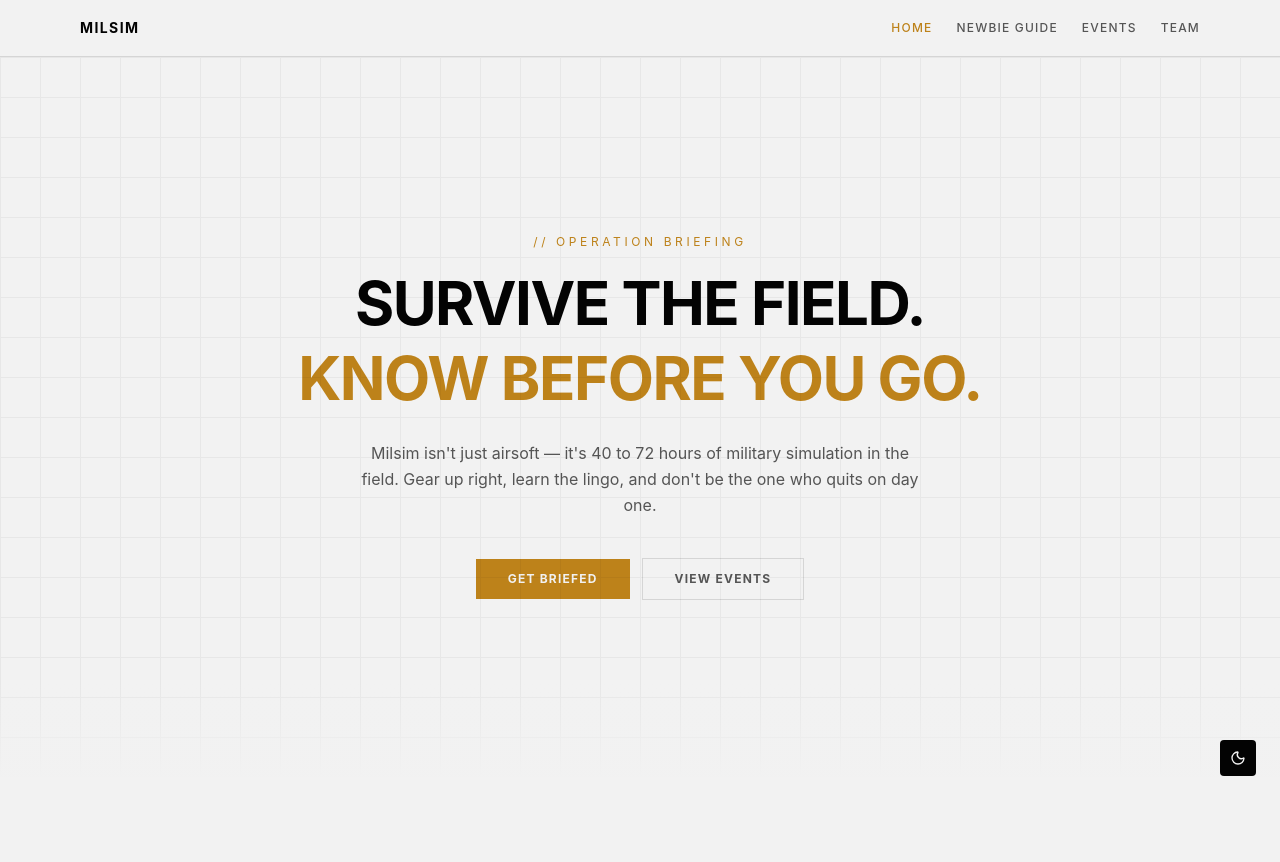
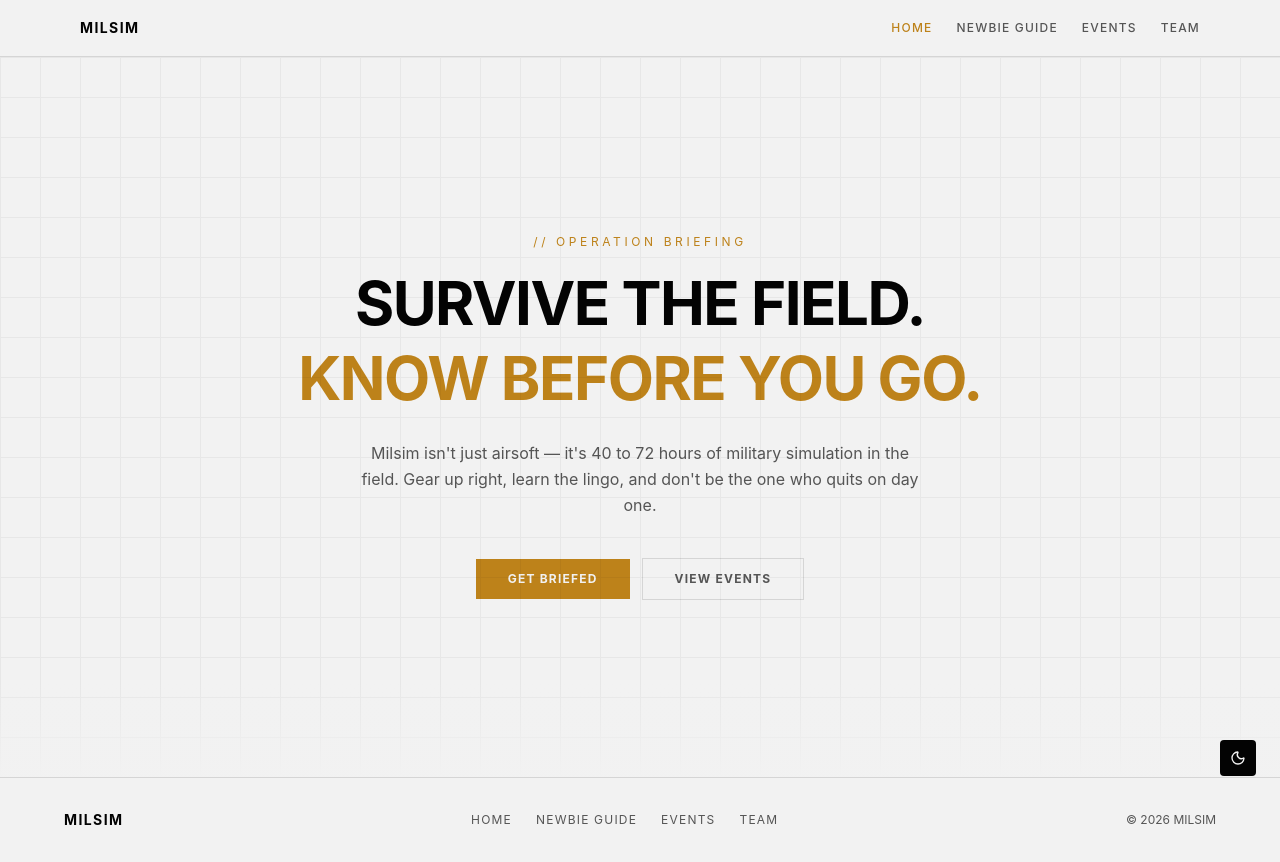
Before and after one commit to DavidAVargas/milsim_ready, a Next.js app: page / in a window 1280 px wide. Before the commit the page ends 800 px from the top, so only its background shows below. Built offline with nearby package versions, Linux system fonts and the light colour scheme.

Commit message:
feat: add footer
Minimal dark footer with MILSIM wordmark, nav links, and copyright year.

```diff
--- a/app/layout.tsx
+++ b/app/layout.tsx
@@ -2,6 +2,7 @@ import type { Metadata } from "next";
 import { inter } from "@/utils/fonts";
 import Providers from "@/components/DarkLightMode/providers";
 import Header from "@/components/layout/header";
+import Footer from "@/components/layout/footer";
 import "@/styles/globals.css";
 
 export const metadata: Metadata = {
@@ -21,7 +22,7 @@ export default function RootLayout({
           <div className="grid min-h-[100dvh] grid-rows-[auto_1fr_auto]">
             <Header />
             <main>{children}</main>
-            <footer />
+            <Footer />
           </div>
         </Providers>
       </body>
--- /dev/null
+++ b/components/layout/footer.tsx
@@ -0,0 +1,36 @@
+import Link from "next/link";
+
+const NAV_LINKS = [
+  { label: "Home", href: "/" },
+  { label: "Newbie Guide", href: "/newbie" },
+  { label: "Events", href: "/events" },
+  { label: "Team", href: "/team" },
+];
+
+export default function Footer() {
+  return (
+    <footer className="border-t border-border bg-background px-4 py-8">
+      <div className="mx-auto flex max-w-6xl flex-col items-center gap-6 sm:flex-row sm:justify-between">
+        <span className="font-mono text-sm font-bold tracking-widest uppercase text-foreground">
+          MILSIM
+        </span>
+
+        <nav className="flex flex-wrap justify-center gap-x-6 gap-y-2">
+          {NAV_LINKS.map(({ label, href }) => (
+            <Link
+              key={href}
+              href={href}
+              className="font-mono text-xs tracking-widest uppercase text-muted-foreground transition-colors hover:text-tactical"
+            >
+              {label}
+            </Link>
+          ))}
+        </nav>
+
+        <p className="font-mono text-xs text-muted-foreground">
+          &copy; {new Date().getFullYear()} MILSIM
+        </p>
+      </div>
+    </footer>
+  );
+}
```
